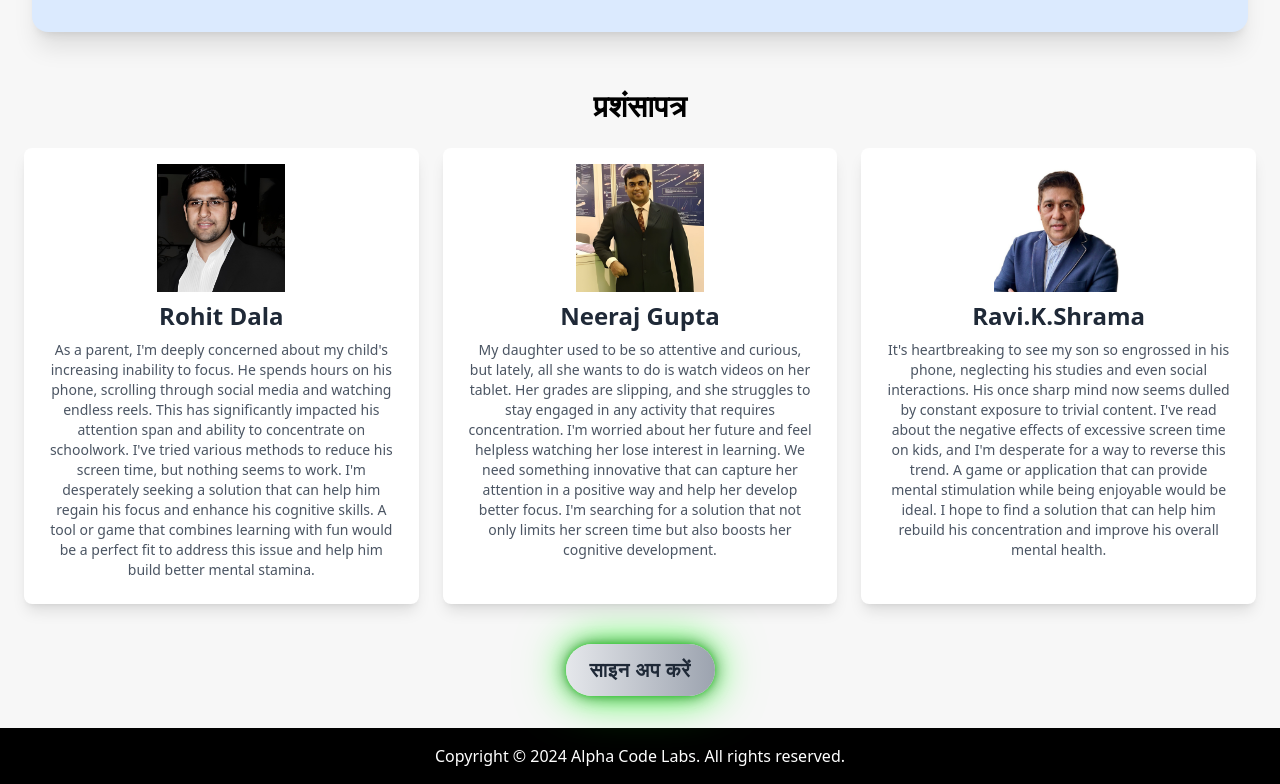
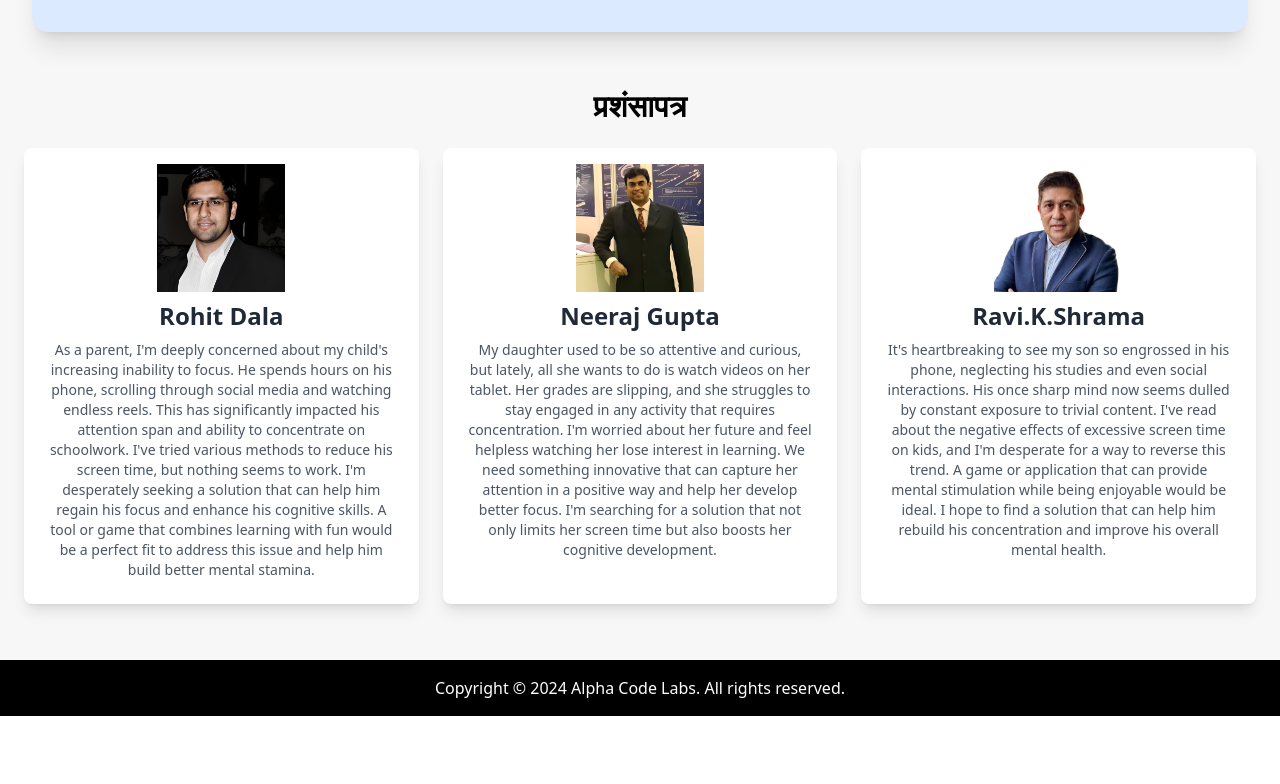
Before and after one commit to joshi987/postiveHindi, a React (Vite) app in the folder Frontend/: page / in a window 1280 px wide. Shown: the part 1234-2018 px from the top of the page. After the commit the page ends 1950 px from the top, so only its background shows below. Built offline with nearby package versions, Linux system fonts and the light colour scheme.

Commit message:
bottom footer removed

```diff
--- a/Frontend/src/App.jsx
+++ b/Frontend/src/App.jsx
@@ -18,7 +18,7 @@ function App() {
         <Fomomessage />
         <BlogGrid />
         <div className="mb-8">
-        <Form />
+        {/* <Form /> */}
     </div>
 
         <Footer />
```
